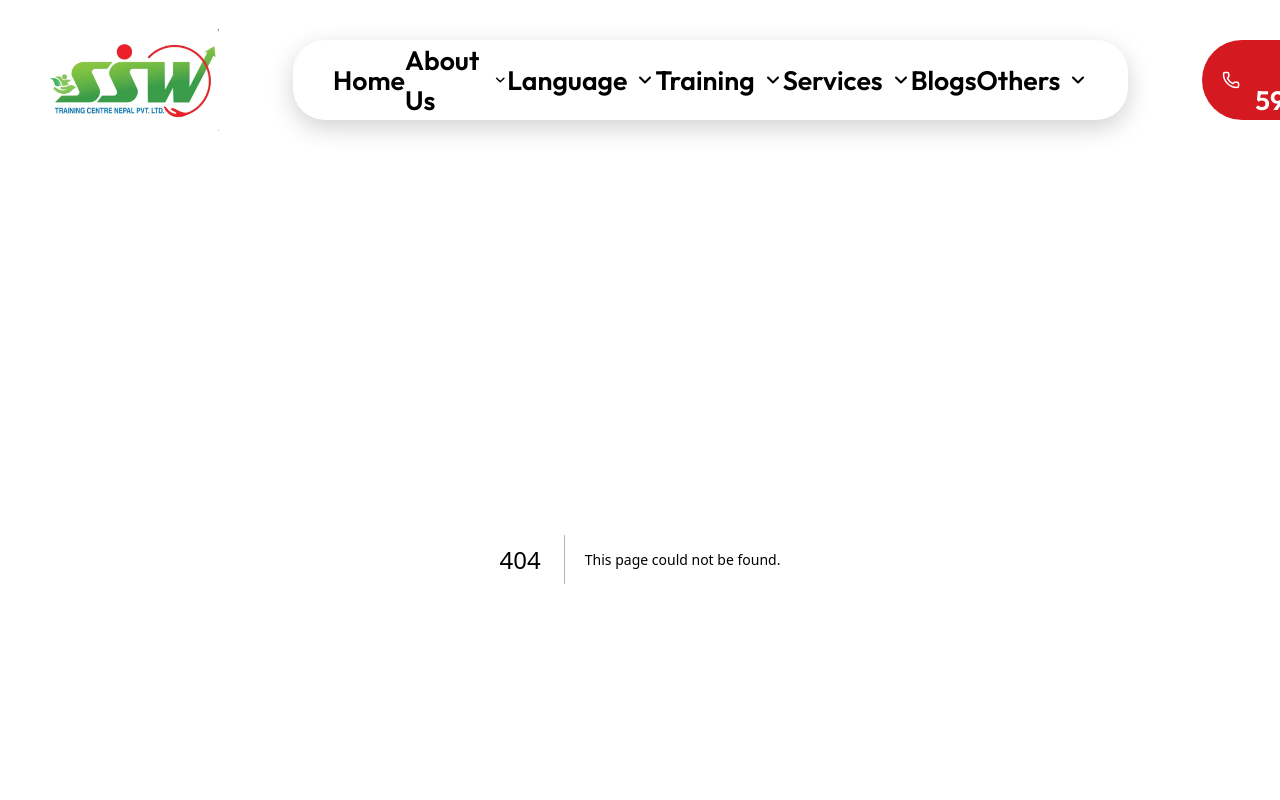
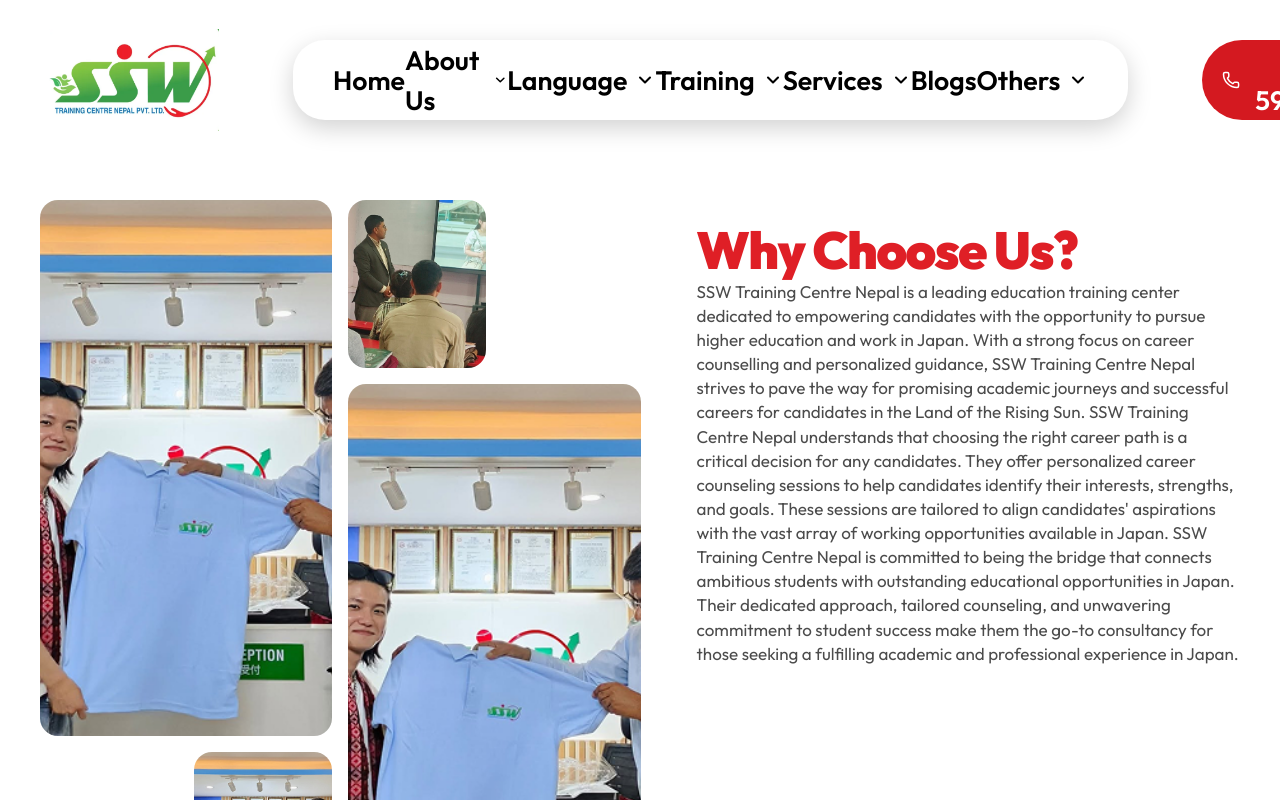
Before and after one commit to ow1b3rt/ssw-nepal-frontend, a Next.js app: page /why-choose-us in a window 1280 px wide. Before the commit this address had no page. Shown: the top 800 px of the page. Built offline with nearby package versions, Linux system fonts and the light colour scheme.

Commit message:
feat: why choose us page and components

```diff
--- /dev/null
+++ b/src/app/(public)/why-choose-us/page.jsx
@@ -0,0 +1,23 @@
+import StatCard from "@/components/statImage";
+import SuccessStoryText from "@/components/successStoryText";
+
+import { whyChooseUsData } from "@/data/whyus";
+
+export default function WhyChooseUsPage() {
+  const { showcase, content } = whyChooseUsData;
+
+  return (
+    <main className="bg-white text-black">
+      <div className="mx-auto max-w-[1540px] px-5 py-10 md:px-8 lg:px-10">
+        <div className="grid grid-cols-1 gap-14 lg:grid-cols-[1.05fr_0.95fr] lg:items-start">
+          <StatCard data={showcase} />
+
+          <SuccessStoryText
+            name={content.title}
+            description={content.description}
+          />
+        </div>
+      </div>
+    </main>
+  );
+}
--- /dev/null
+++ b/src/components/statImage.jsx
@@ -0,0 +1,111 @@
+import Image from "next/image";
+
+export default function StatImage({ data }) {
+  const { images, stats } = data;
+
+  const happyStudents = stats?.[0];
+  const experts = stats?.[1];
+
+  return (
+    <div
+      className="
+        grid
+        h-[720px]
+        w-full
+        grid-cols-4
+        grid-rows-4
+        gap-4
+      "
+    >
+
+      <ImageCard
+        image={images.main}
+        className="col-span-2 row-span-3"
+      />
+
+
+      <ImageCard
+        image={images.topSmall}
+        className="col-span-1 row-span-1"
+      />
+
+
+      <StatCard
+        value={happyStudents.value}
+        label={happyStudents.label}
+        background={happyStudents.background}
+        className="col-span-1 row-span-1"
+      />
+
+
+      <ImageCard
+        image={images.largeRight}
+        className="col-span-2 row-span-3 col-start-3 row-start-2"
+      />
+
+
+      <StatCard
+        value={experts.value}
+        label={experts.label}
+        background={experts.background}
+        className="col-span-1 row-span-1 row-start-4"
+      />
+
+
+      <ImageCard
+        image={images.bottomSmall}
+        className="col-span-1 row-span-1 col-start-2 row-start-4"
+      />
+    </div>
+  );
+}
+
+function ImageCard({ image, className = "" }) {
+  if (!image?.src) return null;
+
+  return (
+    <div
+      className={`relative overflow-hidden rounded-[18px] ${className}`}
+    >
+      <Image
+        src={image.src}
+        alt={image.alt || ""}
+        fill
+        sizes="(max-width: 1024px) 100vw, 650px"
+        className="object-cover"
+      />
+    </div>
+  );
+}
+
+function StatCard({
+  value,
+  label,
+  background,
+  className = "",
+}) {
+  return (
+    <div
+      className={`
+        flex
+        flex-col
+        items-center
+        justify-center
+        rounded-[18px]
+        p-8
+        text-center
+        text-white
+        ${background}
+        ${className}
+      `}
+    >
+      <div className="text-[32px] font-black leading-none xl:text-[40px]">
+        {value}
+      </div>
+
+      <div className="mt-3 text-[20px] font-bold leading-tight xl:text-[24px]">
+        {label}
+      </div>
+    </div>
+  );
+}
--- /dev/null
+++ b/src/data/whyus.js
@@ -0,0 +1,46 @@
+export const whyChooseUsData = {
+  showcase: {
+    images: {
+      main: {
+        src: "/images/success.png",
+        alt: "Student success",
+      },
+
+      topSmall: {
+        src: "/images/career-counseling.png",
+        alt: "Student in Japanese dress",
+      },
+
+      bottomSmall: {
+        src: "/images/success.png",
+        alt: "Hostel room",
+      },
+
+      largeRight: {
+        src: "/images/success.png",
+        alt: "Student event",
+      },
+    },
+
+    stats: [
+      {
+        value: "1000+",
+        label: "Happy Students",
+        background: "bg-primary-green",
+      },
+
+      {
+        value: "20+",
+        label: "Experts",
+        background: "bg-primary-red",
+      },
+    ],
+  },
+
+  content: {
+    title: "Why Choose Us?",
+
+    description:
+      "SSW Training Centre Nepal is a leading education training center dedicated to empowering candidates with the opportunity to pursue higher education and work in Japan. With a strong focus on career counselling and personalized guidance, SSW Training Centre Nepal strives to pave the way for promising academic journeys and successful careers for candidates in the Land of the Rising Sun. SSW Training Centre Nepal understands that choosing the right career path is a critical decision for any candidates. They offer personalized career counseling sessions to help candidates identify their interests, strengths, and goals. These sessions are tailored to align candidates' aspirations with the vast array of working opportunities available in Japan. SSW Training Centre Nepal is committed to being the bridge that connects ambitious students with outstanding educational opportunities in Japan. Their dedicated approach, tailored counseling, and unwavering commitment to student success make them the go-to consultancy for those seeking a fulfilling academic and professional experience in Japan.",
+  },
+};
```
